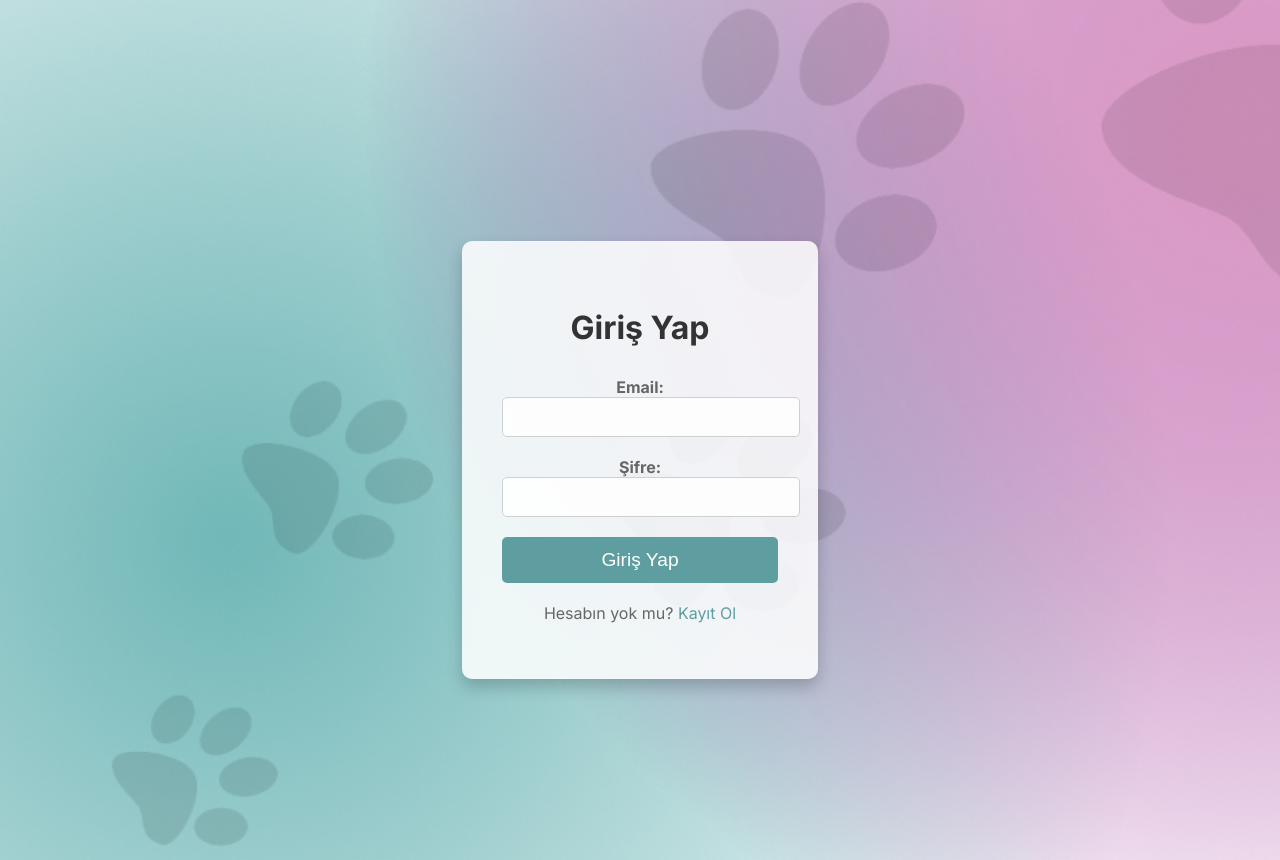
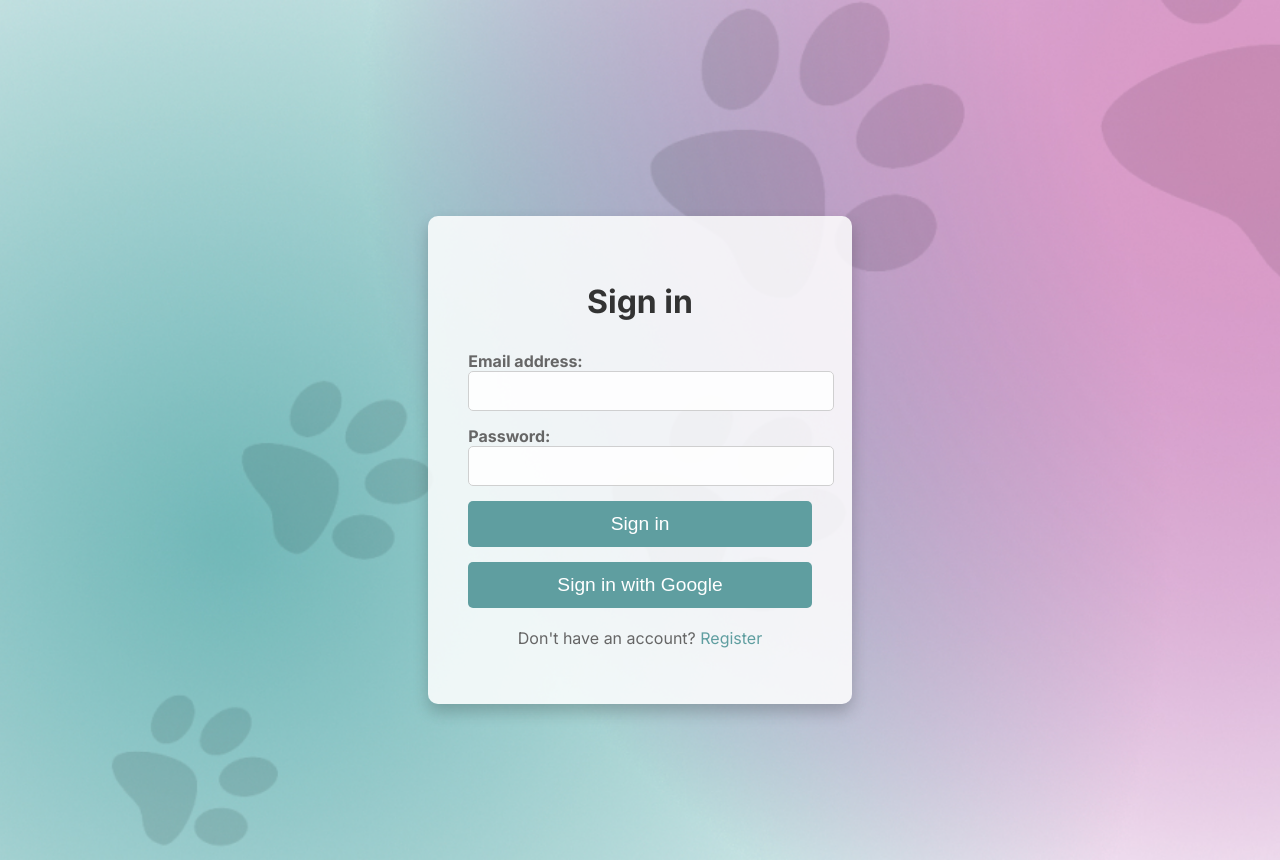
Before and after one commit to CerenErsoz/Animal-Shelter-Admin-Panel, a Next.js app: page /auth/login in a window 1280 px wide. Built offline with nearby package versions, Linux system fonts and the light colour scheme; no server answers.

Commit message:
Sign in with email/password and sign in with google is done.

```diff
--- a/src/app/auth/login/page.jsx
+++ b/src/app/auth/login/page.jsx
@@ -2,7 +2,7 @@
 
 import React, { useState } from 'react';
 import { useRouter } from 'next/navigation';
-import { signInWithEmailAndPassword } from 'firebase/auth';
+import { signInWithEmailAndPassword, signInWithPopup, GoogleAuthProvider } from 'firebase/auth';
 import { auth } from '../../../../firebase';
 import Link from 'next/link';
 
@@ -11,25 +11,40 @@ const Login = () => {
   const [password, setPassword] = useState('');
   const router = useRouter();
 
+  // Google sağlayıcısını oluştur
+  const googleProvider = new GoogleAuthProvider();
+
   const handleSubmit = (e) => {
     e.preventDefault();
 
     signInWithEmailAndPassword(auth, email, password)
       .then((userCredential) => {
-        console.log('Giriş başarılı:', userCredential.user);
-        router.push('/');
+        console.log('Sign in successful:', userCredential.user);
+        router.push('/home');
       })
       .catch((error) => {
-        console.error('Hata:', error.code, error.message);
+        console.error('Error:', error.code, error.message);
+      });
+  };
+
+  // Google Sign-In ile giriş yapma
+  const handleGoogleSignIn = () => {
+    signInWithPopup(auth, googleProvider)
+      .then((result) => {
+        console.log('Google Sign in successful:', result.user);
+        router.push('/home');  // Başarılı giriş sonrası yönlendirme
+      })
+      .catch((error) => {
+        console.error('Google Sign-In Error:', error.code, error.message);
       });
   };
 
   return (
     <div className="auth-container">
-      <h2>Giriş Yap</h2>
+      <h2>Sign in</h2>
       <form className="auth-form" onSubmit={handleSubmit}>
         <div>
-          <label>Email:</label>
+          <label>Email address:</label>
           <input
             type="email"
             value={email}
@@ -38,7 +53,7 @@ const Login = () => {
           />
         </div>
         <div>
-          <label>Şifre:</label>
+          <label>Password:</label>
           <input
             type="password"
             value={password}
@@ -46,10 +61,14 @@ const Login = () => {
             required
           />
         </div>
-        <button type="submit">Giriş Yap</button>
+        <button type="submit" className="auth-button">Sign in</button>
       </form>
+
+      {/* Google ile giriş yap butonu */}
+      <button onClick={handleGoogleSignIn} className="auth-button">Sign in with Google</button>
+
       <div className="auth-footer">
-        <p>Hesabın yok mu? <Link href="/auth/register">Kayıt Ol</Link></p>
+        <p>Don't have an account? <Link href="/auth/register">Register</Link></p>
       </div>
     </div>
   );
--- a/src/styles/global.css
+++ b/src/styles/global.css
@@ -213,7 +213,6 @@ h1 {
   border-radius: 4px;
 }
 
-
 /* Login ve Register sayfaları için özel container */
 .auth-container {
   background-color: rgba(255, 255, 255, 0.85);
@@ -234,13 +233,13 @@ h1 {
 .auth-form {
   display: flex;
   flex-direction: column;
-  gap: 20px;
+  gap: 15px;
+  text-align: left; /* Sol hizalama */
 }
 
 .auth-form label {
   font-weight: bold;
   color: #666;
-  text-align: left;
   margin-bottom: 5px;
 }
 
@@ -261,7 +260,7 @@ h1 {
   opacity: 1;
 }
 
-.auth-form button {
+.auth-button {
   padding: 12px;
   background-color: cadetblue;
   color: white;
@@ -270,9 +269,14 @@ h1 {
   font-size: 1.2rem;
   cursor: pointer;
   transition: background-color 0.3s ease, transform 0.2s ease;
+  width: 100%; /* Full width for consistency */
 }
 
-.auth-form button:hover {
+.auth-form button {
+  margin-bottom: 15px; /* Her butonun altına boşluk ekler */
+}
+
+.auth-button:hover {
   background-color: #00b395;
   transform: scale(1.05);
 }
```
Also changed, not shown: src/app/auth/register/page.jsx (+6 -6 lines), src/app/home/page.jsx (renamed from src/app/home/page.js).
